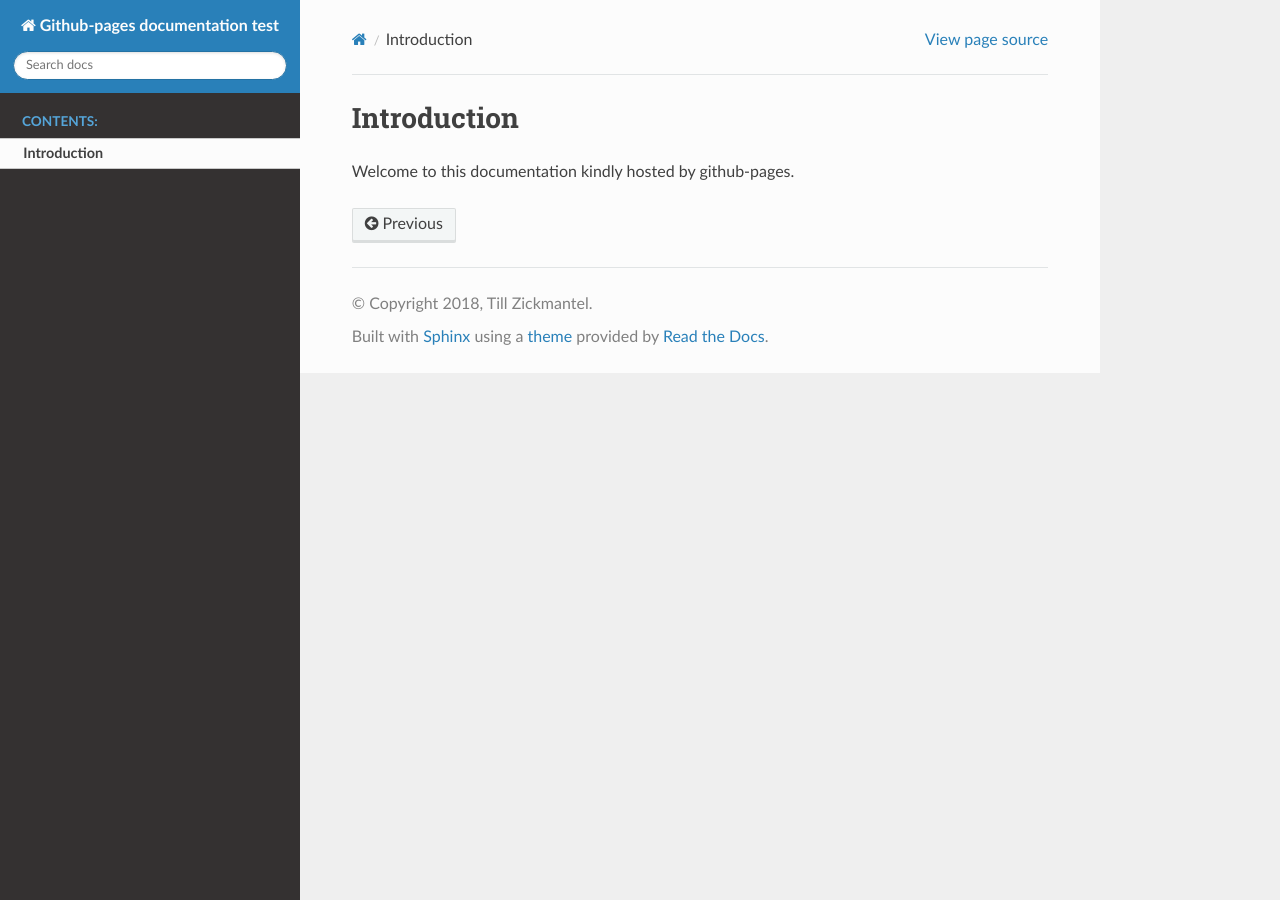
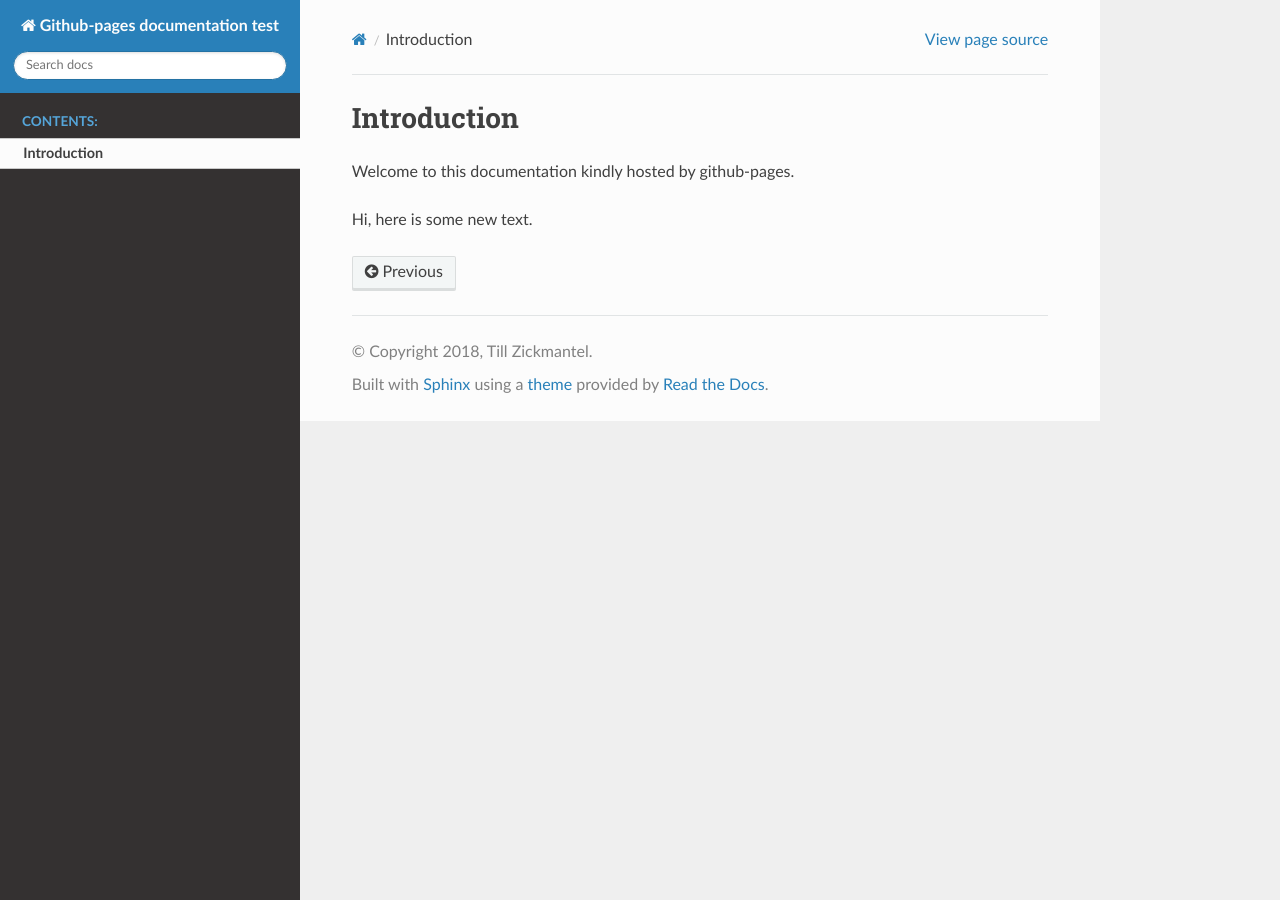
Before and after one commit to sponchcafe/ghpages-test, a Sphinx documentation site: the page built from docs/source/introduction.rst, in a window 1280 px wide. Built offline with Sphinx 7.4.7 and the Read the Docs theme 2.0.0, drawn with Linux system fonts in a browser that asks for light colours.

Commit message:
update docs

```diff
--- a/docs/source/introduction.rst
+++ b/docs/source/introduction.rst
@@ -2,3 +2,5 @@ Introduction
 ============
 
 Welcome to this documentation kindly hosted by github-pages.
+
+Hi, here is some new text.
```
